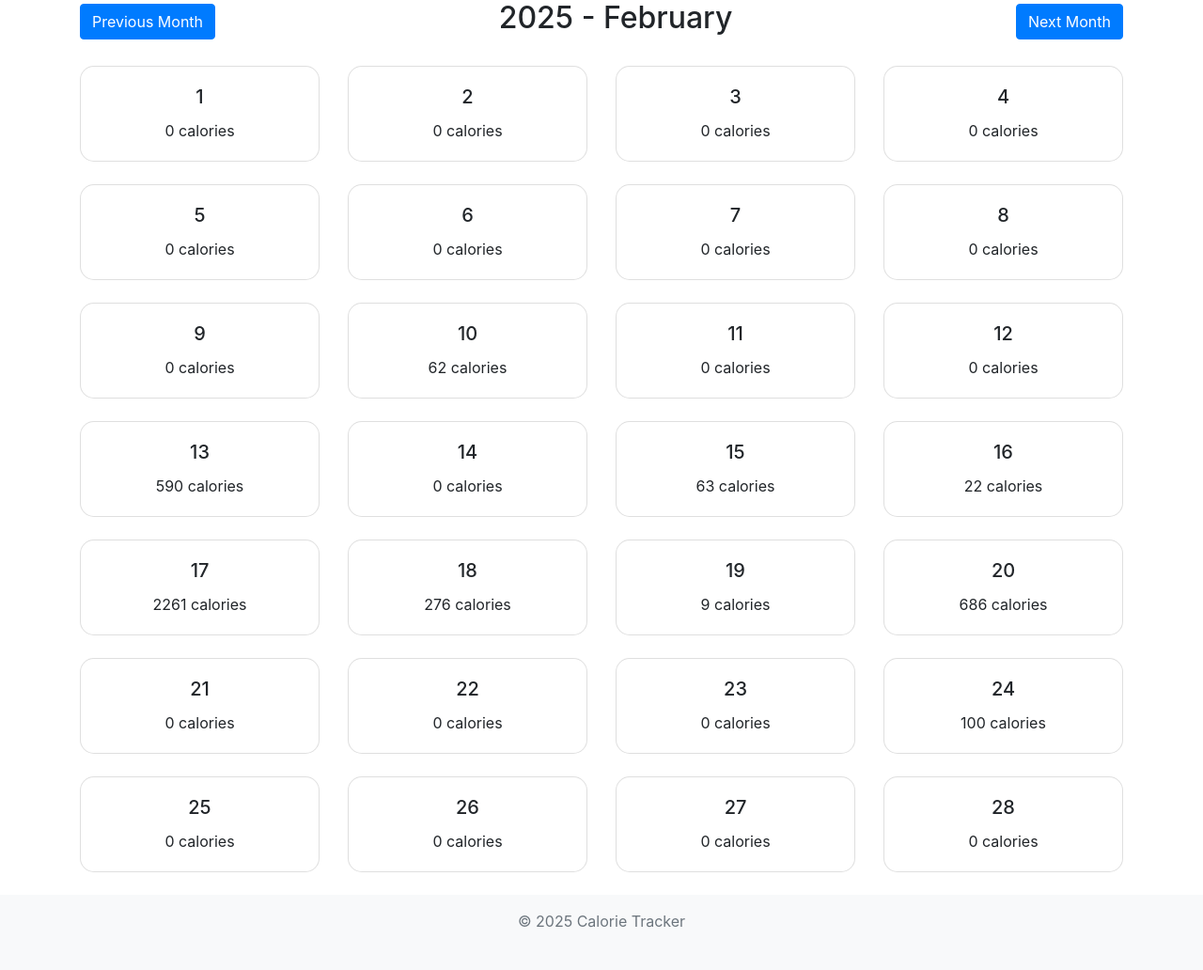
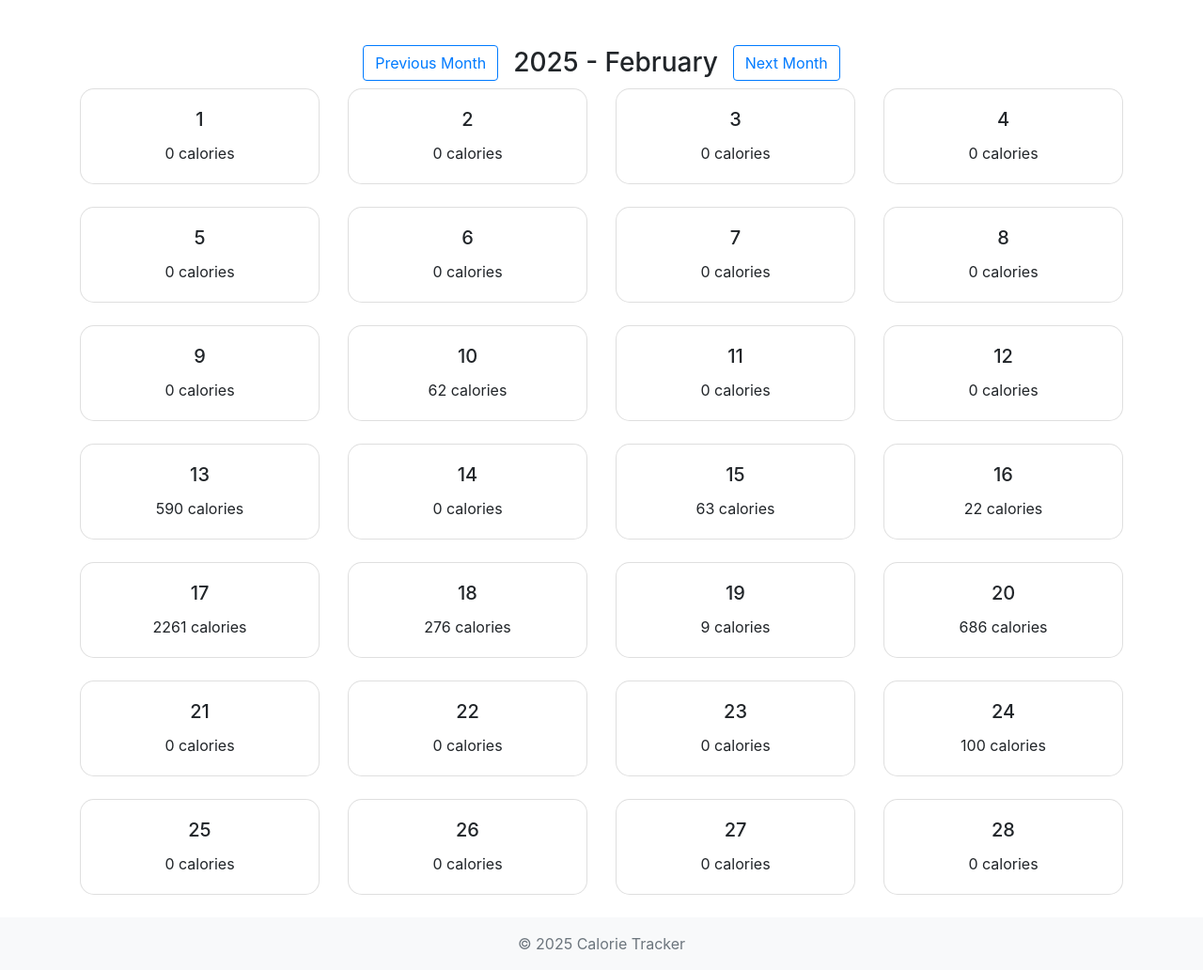
Before and after one commit to OwenZhak/calorietracker, a Django app: page /calendar/ in a window 1280 px wide. Shown: the part 40-1072 px from the top of the page at 94% size. Before the commit the page ends 1027 px from the top, so only its background shows below. Run offline with Django 3.2, Linux system fonts and the light colour scheme; a user stored in the database is signed in; data comes from the database, SQL or seed files in the repository; both versions use the stored data as it was after the commit; some libraries are stand-ins or nearby versions.

Commit message:
Did styling for log_food and calendar pages

```diff
--- a/DjangoWebProject1/app/templates/app/calendar.html
+++ b/DjangoWebProject1/app/templates/app/calendar.html
@@ -1,10 +1,11 @@
 {% extends "app/layout.html" %}
 
 {% block content %}
-<div class="d-flex justify-content-between align-items-center mb-4">
-    <a href="{% url 'calendar' %}?year={{ previous_year }}&month={{ previous_month }}" class="btn btn-primary">Previous Month</a>
-    <h2>{{ year }} - {{ month }}</h2>
-    <a href="{% url 'calendar' %}?year={{ next_year }}&month={{ next_month }}" class="btn btn-primary">Next Month</a>
+<div class="mt-5">
+    <div class="d-flex justify-content-center align-items-center mb-2">
+        <a href="{% url 'calendar' %}?year={{ previous_year }}&month={{ previous_month }}" class="btn btn-outline-primary">Previous Month</a>
+        <h3 class="mb-0 mx-3">{{ year }} - {{ month }}</h3>
+        <a href="{% url 'calendar' %}?year={{ next_year }}&month={{ next_month }}" class="btn btn-outline-primary">Next Month</a>
     </div>
 
     <div class="row">
@@ -19,4 +20,5 @@
         </div>
         {% endfor %}
     </div>
+</div>
 {% endblock %}
--- a/DjangoWebProject1/app/templates/app/log_food.html
+++ b/DjangoWebProject1/app/templates/app/log_food.html
@@ -11,9 +11,9 @@
         <p>Don't have an account? <a href="{% url 'register' %}">Register here</a>.</p>
     {% else %}
         <div class="d-flex justify-content-center align-items-center mt-4 mb-4">
-            <a href="?date={{ previous_date }}" class="btn btn-link">Previous Day</a>
+            <a href="?date={{ previous_date }}" class="btn btn-outline-primary">Previous Day</a>
             <h3 class="mb-0 mx-3">{{ selected_date }}</h3>
-            <a href="?date={{ next_date }}" class="btn btn-link">Next Day</a>
+            <a href="?date={{ next_date }}" class="btn btn-outline-primary">Next Day</a>
         </div>
 
         <form method="post" action="?date={{ selected_date|date:'Y-m-d' }}" id="food-log-form">
```
Also changed, not shown: DjangoWebProject1/app/static/app/content/site.css (line endings or trailing spaces), DjangoWebProject1/db.sqlite3. Lines whose indentation alone changed are shown as unchanged.
